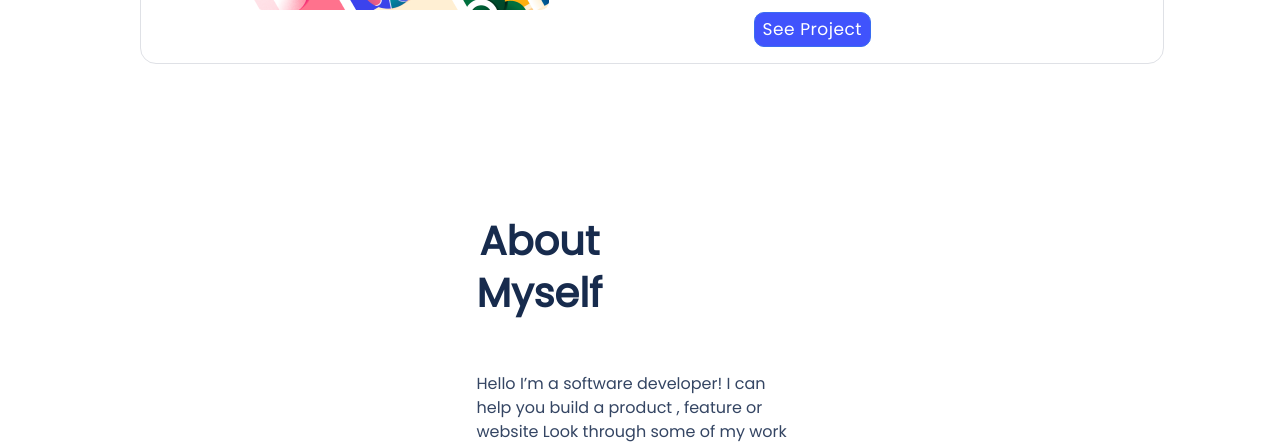
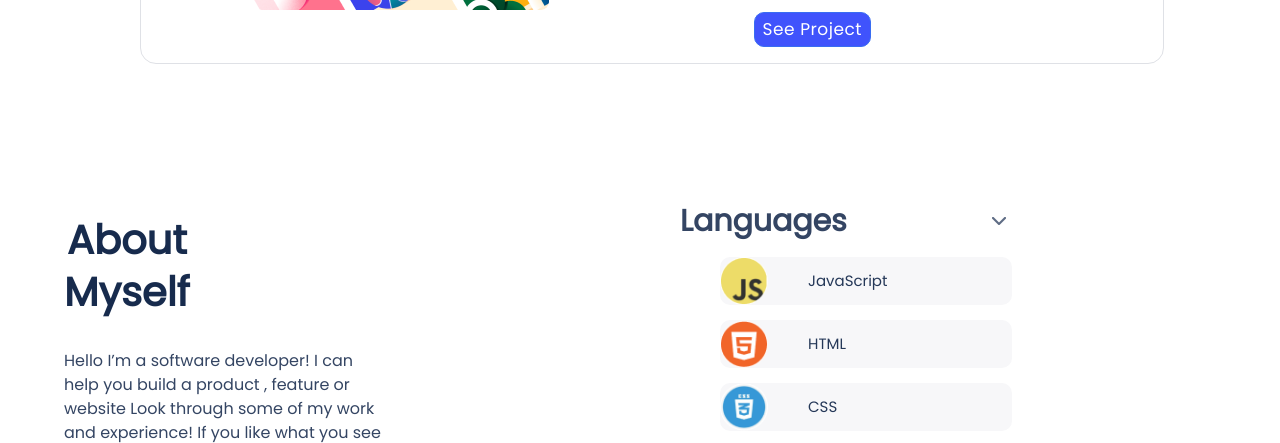
Before and after one commit to egichuhis/Portfolio, a website: page index.html in a window 1280 px wide. Shown: the part 2064-2507 px from the top of the page. Drawn offline with Linux system fonts and the light colour scheme.

Commit message:
Add about-myself section CSS for desktop

```diff
--- a/index.html
+++ b/index.html
@@ -180,6 +180,7 @@
 
             <!-- about myself section -->
             <section class="about-myself">
+                <section class="about-myself-socials">
                     <h2 class="about-header">About<br>Myself</h2>
                     <h4 class="about-me">Hello I’m a software developer! I can help you build a product ,
                         feature or website Look through some of my work and experience!
@@ -194,7 +195,8 @@
                             <a href="http://github.com"><img src="./assets/icons/Github icon.svg" alt="github"></a>
                         </li>
                         <li>
-                        <a href="http://linkedin.com"><img src="./assets/icons/Linkedin icon.svg" alt="linkedin"></a>
+                            <a href="http://linkedin.com"><img src="./assets/icons/Linkedin icon.svg"
+                                    alt="linkedin"></a>
                         </li>
                         <li>
                             <a href="http://vector.com"><img src="./assets/icons/Vector icon.svg" alt="vector"></a>
@@ -211,7 +213,9 @@
                             Get my resume
                         </button>
                     </div>
+                </section>
 
+                <section class="about-myself-skills">
                     <!-- languages, frameworks & skills -->
                     <ul class="tech-skills">
 
@@ -263,6 +267,8 @@
                     </ul>
                 </section>
 
+            </section>
+
             <!-- contact me section -->
             <section class="contact-section">
                 <div class="contact-div">
--- a/style.css
+++ b/style.css
@@ -637,11 +637,17 @@
   }
 
   .card-container {
+    display: flex;
     width: 80vw;
     flex-direction: row;
     justify-content: space-around;
     align-items:flex-start;
     height: auto;
+  }
+
+  .card-container card2 .portfolio-snapshot {
+    display: flex;
+    flex-direction: column-reverse;
   }
 
   .portfolio-snapshot {
@@ -664,4 +670,37 @@
     height: 35px;
   }
 
+  .about-myself {
+    display: flex;
+    flex-direction: row;
+    width: 90vw;
+    margin: auto;
+  }
+
+  .about-myself-socials {
+    width: 50%;
+  }
+
+  .about-myself-skills {
+    width: 50%;
+    font-style: normal;
+font-weight: 500;
+font-size: 20px;
+line-height: 24px;
+/* identical to box height, or 120% */
+
+display: flex;
+align-items: center;
+
+/* Theme 1 / Neutrals 3 */
+
+color: #344563;
+
+  }
+
+
+
+
+
+
 }
```
Lines whose indentation alone changed are shown as unchanged.
